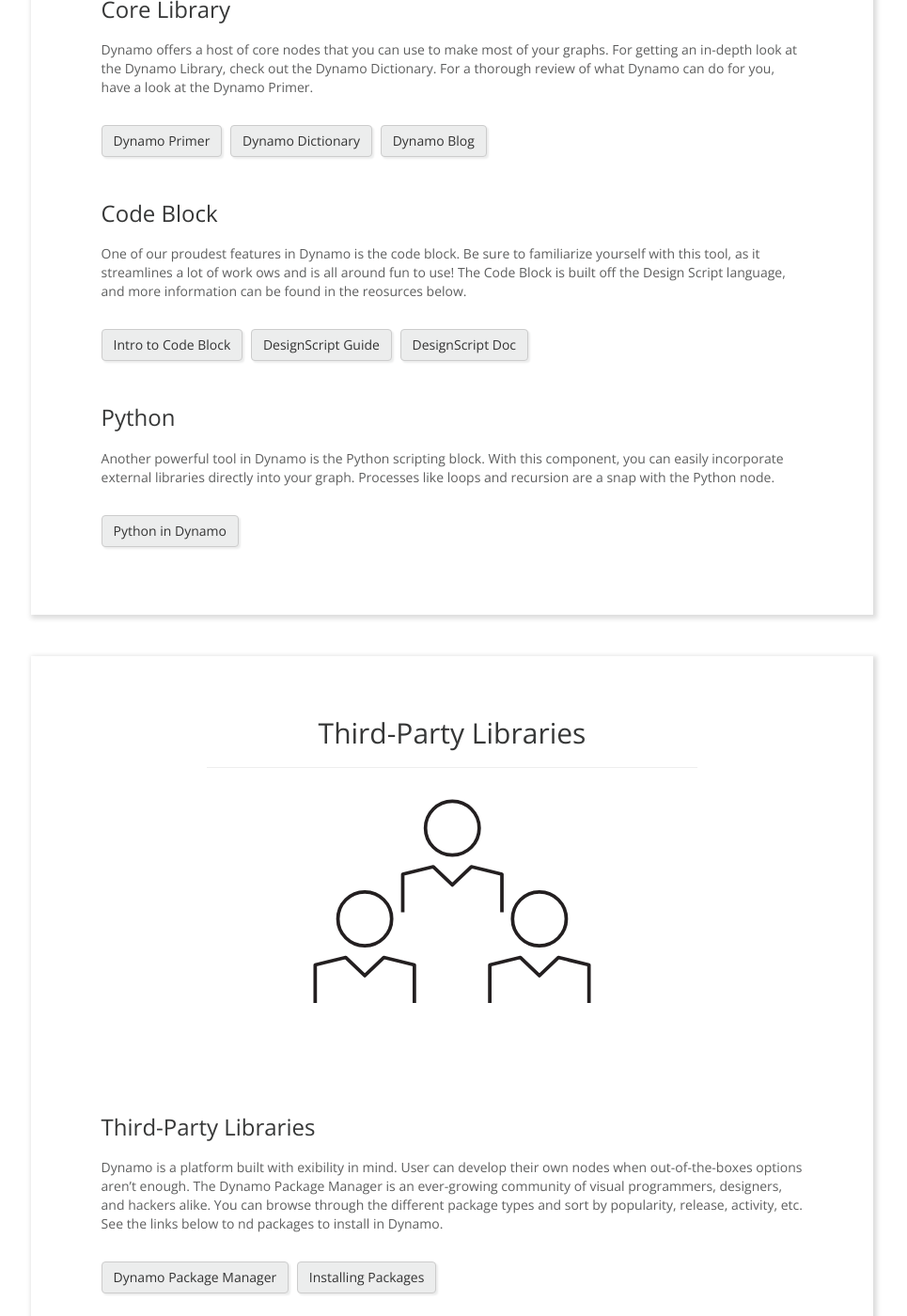
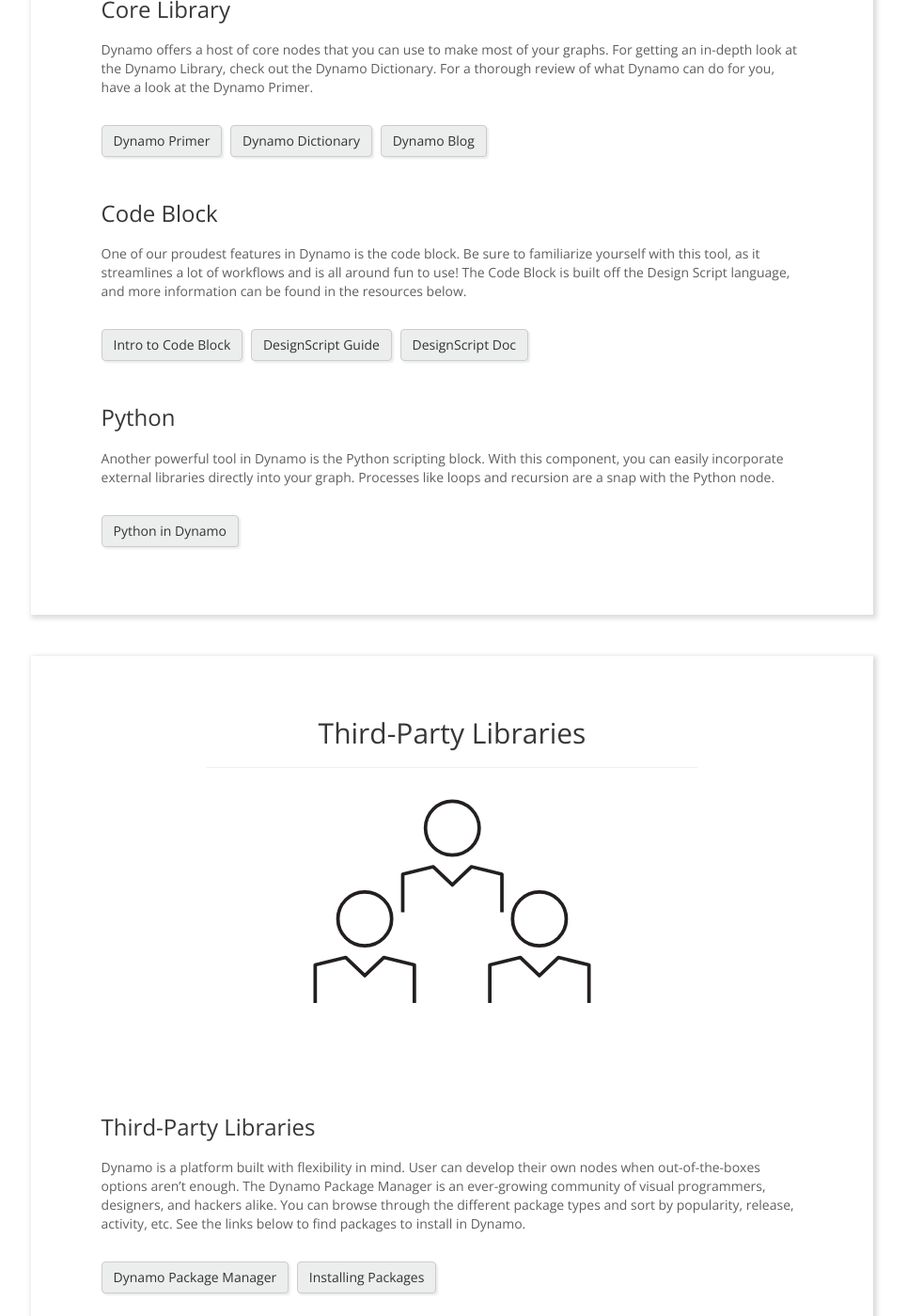
Before and after one commit to modelab/dynamo-developer-page, a Jekyll site: the page built from _pages/index.html, in a window 1280 px wide and 1400 px high, scrolled down 1459 px. Shown: the whole window at 94% size, without its empty margins (159-1124 px from the left). Built offline with Jekyll 4.4.1, drawn with Linux system fonts in a browser that asks for light colours; nearby versions of some CDN libraries; some of the changed text lies outside the part shown.

Commit message:
fix spelling error

```diff
--- a/_pages/index.html
+++ b/_pages/index.html
@@ -9,7 +9,7 @@
     <div class="row header">
       <h1>Dynamo Developer Resources</h1>
       <hr>
-      <p>Dynamo hosts a thriving ecosystem for Development. This page takes you down the rabbit hole of all of the tools available for customizing your Dynamo experience. From top-to-bottom, we’ll start with the ‘out-of-the-box’ options and go deeper as we progress down the page.<p>
+      <p>Dynamo hosts a thriving ecosystem for Development. This page takes you down the rabbit hole of all of the tools available for customizing your Dynamo experience.  From top-to-bottom, we’ll start with the ‘out-of-the-box’ options and go deeper as we progress down the page.<p>
     </div>
   </div>
 
@@ -79,7 +79,7 @@
     <div class="row subheader">
       <h3>Code Block</h3>
       <br>
-      <p>One of our proudest features in Dynamo is the code block. Be sure to familiarize yourself with this tool, as it streamlines a lot of work ows and is all around fun to use! The Code Block is built off the Design Script language, and more information can be found in the reosurces below.</p>
+      <p>One of our proudest features in Dynamo is the code block. Be sure to familiarize yourself with this tool, as it streamlines a lot of workflows and is all around fun to use! The Code Block is built off the Design Script language, and more information can be found in the resources below.</p>
       <br>
       <a class="btn btn-default" href="{{ site.intro_to_code_block }}" role="button">Intro to Code Block</a>
       <a class="btn btn-default" href="{{ site.designscript_guide }}" role="button">DesignScript Guide</a>
@@ -103,7 +103,7 @@
     <div class="row subheader">
       <h3>Third-Party Libraries</h3>
       <br>
-      <p>Dynamo is a platform built with  exibility in mind. User can develop their own nodes when out-of-the-boxes options aren’t enough. The Dynamo Package Manager is an ever-growing community of visual programmers, designers, and hackers alike. You can browse through the different package types and sort by popularity, release, activity, etc. See the links below to  nd packages to install in Dynamo.</p>
+      <p>Dynamo is a platform built with flexibility in mind. User can develop their own nodes when out-of-the-boxes options aren’t enough.  The Dynamo Package Manager is an ever-growing community of visual programmers, designers, and hackers alike. You can browse through the different package types and sort by popularity, release, activity, etc. See the links below to find packages to install in Dynamo.</p>
       <br>
       <a class="btn btn-default" href="{{ site.dynamo_package_manager }}" role="button">Dynamo Package Manager</a>
       <a class="btn btn-default" href="{{ site.installing_packages }}" role="button">Installing Packages</a>
@@ -121,8 +121,8 @@
       <br>
       <p>You’re a developer. How do you make your own package? In summary there are two paths to take for your package development: with custom nodes or with C#/Zero-Touch. To get started, you can read through the introductory sections in the links below.</p>
       <br>
-      <a class="btn btn-default" href="{{ site.developing_nodes }}" role="button">Developing Nodes</a>
-      <a class="btn btn-default" href="{{ site.developing_packages }}" role="button">Developing Packages</a>
+      <a class="btn btn-default" href="{{ site.developing_nodes }}" role="button">Develop Custom Nodes</a>
+      <a class="btn btn-default" href="{{ site.developing_packages }}" role="button">Develop Custom Packages</a>
     </div>
     <div class="row subheader">
       <h3>Customizing with Dynamo</h3>
@@ -130,18 +130,18 @@
       <p>Dynamo users can make their own nodes and packages without the need to use text-based coding! Have a look at the resources below to learn how to get started.</p>
       <br>
       <a class="btn btn-default" href="{{ site.create_custom_nodes }}" role="button">Create Custom Nodes</a>
-      <a class="btn btn-default" href="{{ site.designscript_guide }}" role="button">DesignScript Guide</a>
-      <a class="btn btn-default" href="{{ site.designscript_doc }}" role="button">DesignScript Doc</a>
+      <a class="btn btn-default" href="{{ site.designscript_guide }}" role="button">Create Custom Code Blocks with DesignScript</a>
+      <a class="btn btn-default" href="{{ site.designscript_doc }}" role="button">Review the DesignScript Documentation</a>
     </div>
     <div class="row subheader">
       <h3>Customizing with C# with Visual Studio - Zero-Touch</h3>
       <br>
       <p>This is a more advanced development path but the process is straightforward. Have a look at the resources below if you’re comfortable working in Visual Studio.</p>
       <br>
-      <a class="btn btn-default" href="{{ site.dynamo_api }}" role="button">Dynamo API</a>
-      <a class="btn btn-default" href="{{ site.zero_touch_development }}" role="button">Zero-Touch Development</a>
-      <a class="btn btn-default" href="{{ site.nodes_with_custom_ui }}" role="button">Nodes with Custom UI</a>
-      <a class="btn btn-default" href="{{ site.developing_c_sharp_packages }}" role="button">Developing C# Packages</a>
+      <a class="btn btn-default" href="{{ site.dynamo_api }}" role="button">Learn about the Dynamo C# API</a>
+      <a class="btn btn-default" href="{{ site.zero_touch_development }}" role="button">Get started with Zero-Touch Importing</a>
+      <a class="btn btn-default" href="{{ site.nodes_with_custom_ui }}" role="button">Create Entirely Custom C# Nodes</a>
+      <a class="btn btn-default" href="{{ site.developing_c_sharp_packages }}" role="button">Create Packages with Visual Studio</a>
     </div>
   </div>
 
@@ -154,7 +154,7 @@
     <div class="row subheader">
       <h3>Publish a Package</h3>
       <br>
-      <p>If you’ve made an awesome package and want to share with the community, ship it out! The process is simple and can be followed inbelow.</p>
+      <p>If you’ve made an awesome package and want to share with the community, ship it out! The process is simple and can be followed in the resources below.</p>
       <br>
       <a class="btn btn-default" href="{{ site.publishing_a_package }}" role="button">Publishing a Package</a>
       <a class="btn btn-default" href="{{ site.example_packages }}" role="button">Example Packages</a>
```
